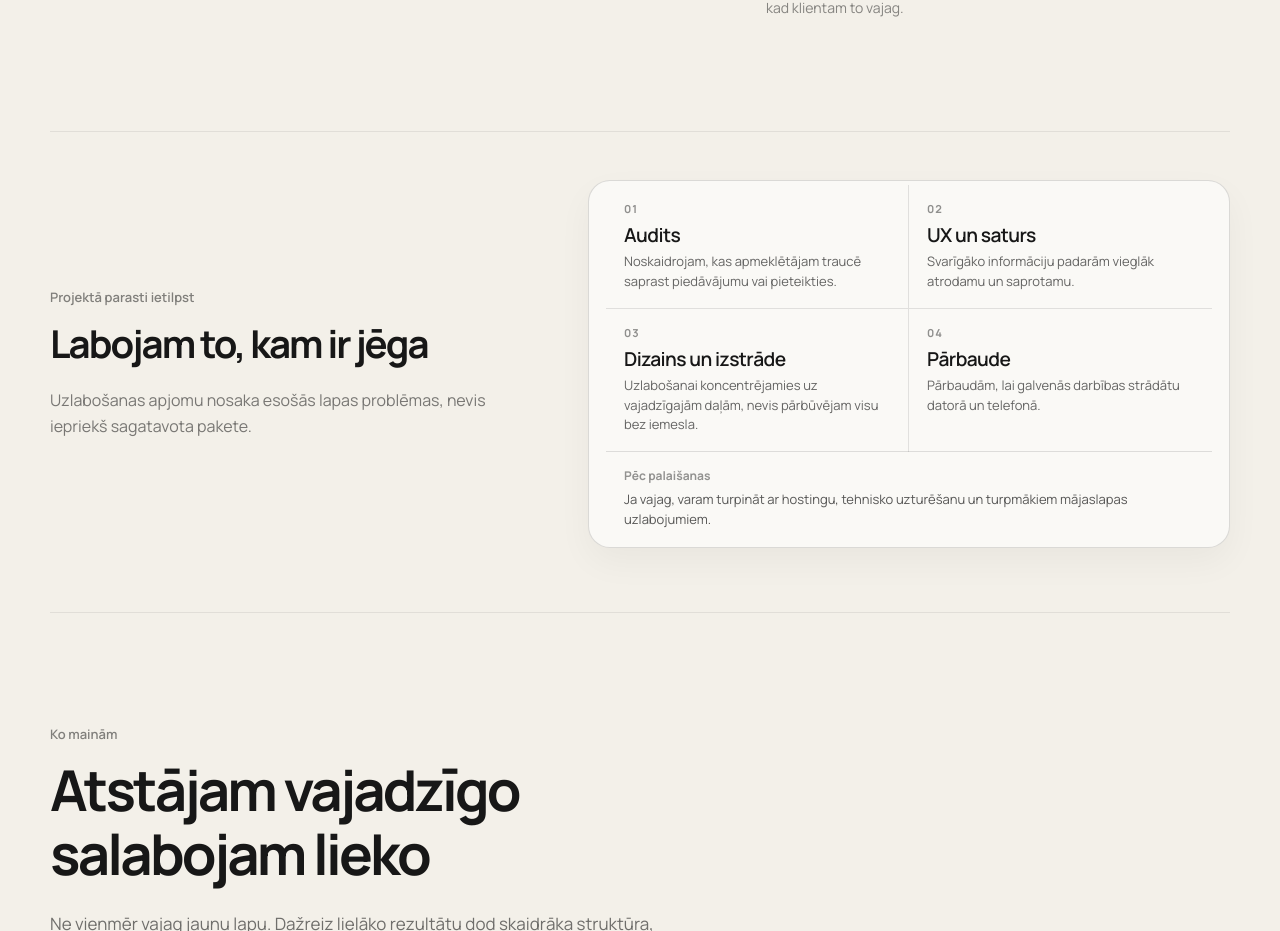
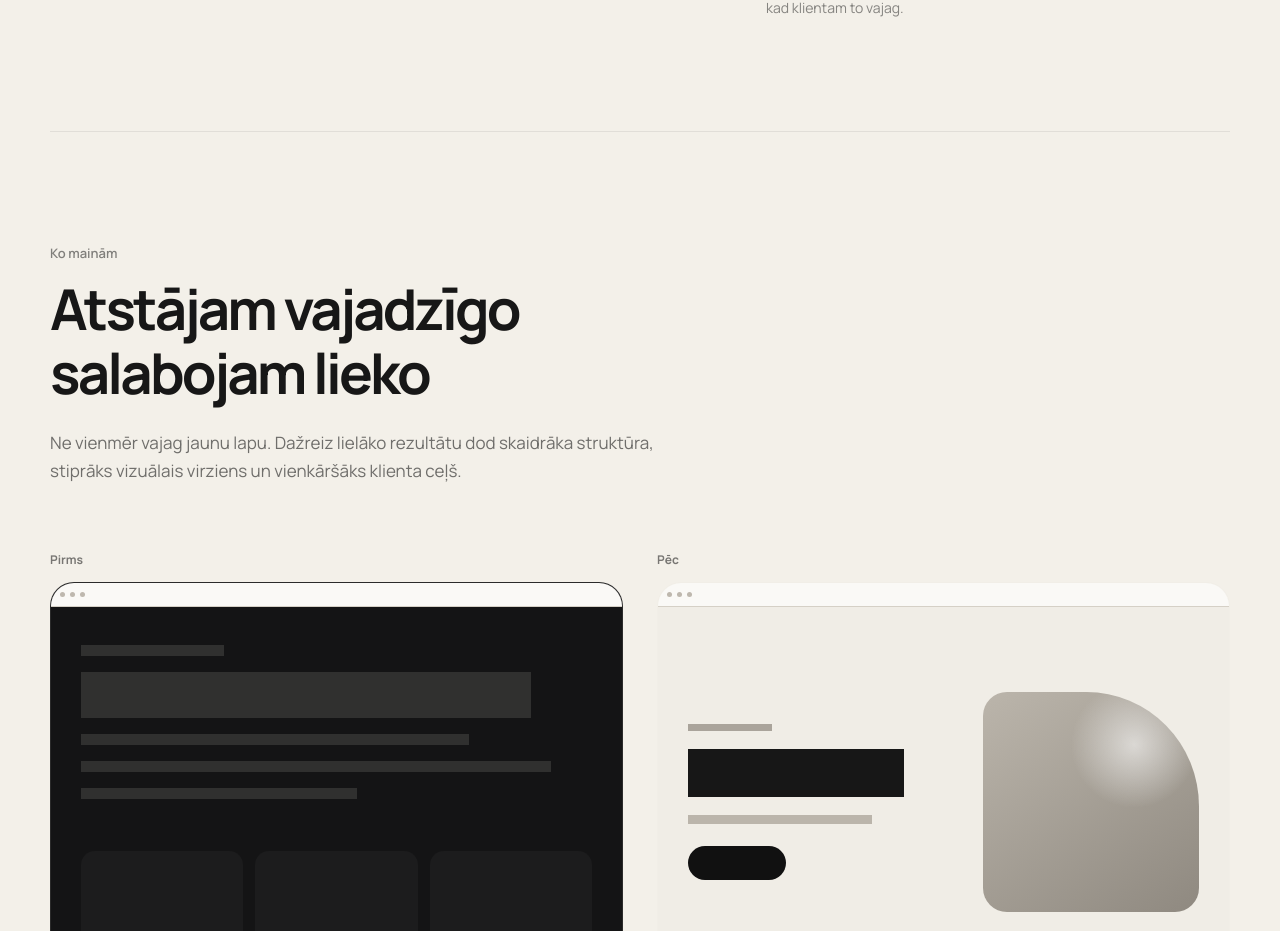
Before and after one commit to davisl24/WEBSITEAGENCY, a Next.js app: page /pakalpojumi/majaslapas-uzlabosana in a window 1280 px wide. Shown: the part 1560-2491 px from the top of the page. Built offline with nearby package versions, Linux system fonts and the light colour scheme.

Commit message:
Remove duplicated service delivery block from majaslapas-uzlabosana

```diff
--- a/app/pakalpojumi/majaslapas-uzlabosana/page.tsx
+++ b/app/pakalpojumi/majaslapas-uzlabosana/page.tsx
@@ -2,7 +2,6 @@ import type { Metadata } from "next";
 import RevealOnView from "../../components/RevealOnView";
 import ThemeToggle from "../../components/ThemeToggle";
 import ServicesDropdown from "../../components/ServicesDropdown";
-import ServiceDelivery from "../../components/ServiceDelivery";
 
 export const metadata: Metadata = {
   title: "Mājaslapas uzlabošana | Kestrel",
@@ -113,18 +112,7 @@ export default function WebsiteUpgradePage() {
         </div>
       </section>
 
-      <ServiceDelivery
-        compact
-        id="delivery-title"
-        title="Labojam to, kam ir jēga"
-        description="Uzlabošanas apjomu nosaka esošās lapas problēmas, nevis iepriekš sagatavota pakete."
-        items={[
-          { title: "Audits", text: "Noskaidrojam, kas apmeklētājam traucē saprast piedāvājumu vai pieteikties." },
-          { title: "UX un saturs", text: "Svarīgāko informāciju padarām vieglāk atrodamu un saprotamu." },
-          { title: "Dizains un izstrāde", text: "Uzlabošanai koncentrējamies uz vajadzīgajām daļām, nevis pārbūvējam visu bez iemesla." },
-          { title: "Pārbaude", text: "Pārbaudām, lai galvenās darbības strādātu datorā un telefonā." }
-        ]}
-      />
+
 
       <section className="service-page-section upgrade-compare-section" id="ko-mainam" aria-labelledby="upgrade-compare-title">
         <div className="upgrade-compare-intro">
@@ -178,8 +166,6 @@ export default function WebsiteUpgradePage() {
           </RevealOnView>
         </div>
       </section>
-
-
 
 
       <section className="service-page-section service-process-section" aria-labelledby="upgrade-process-title">
```
